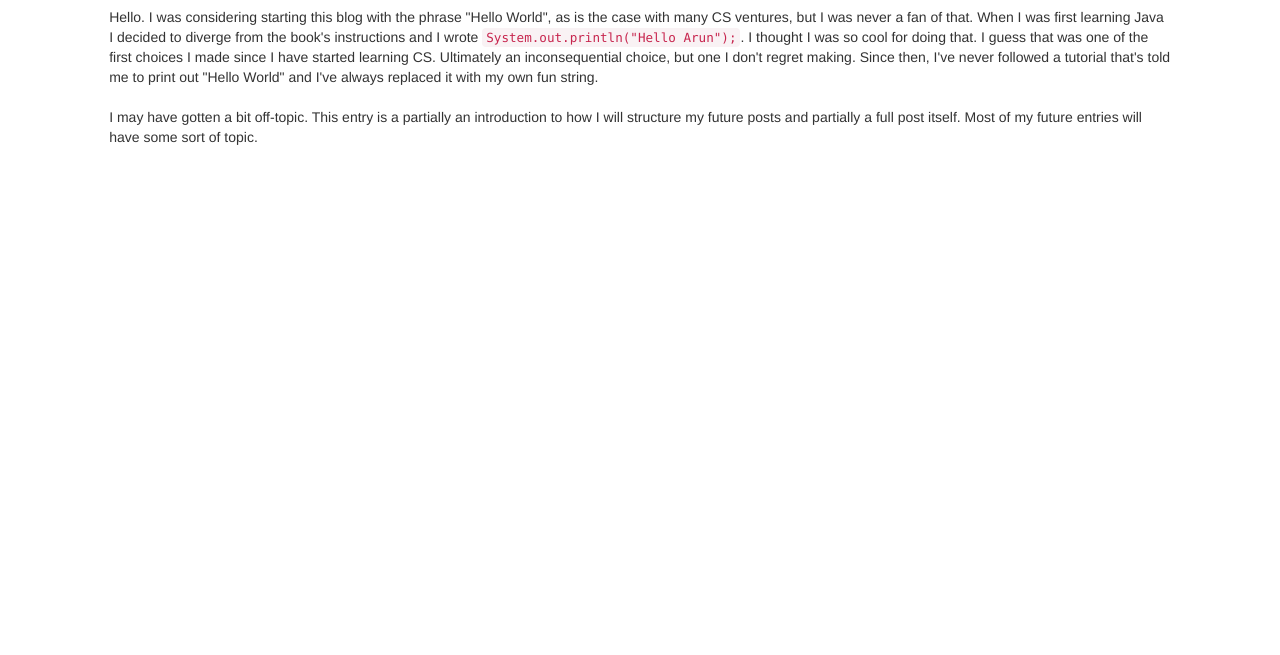
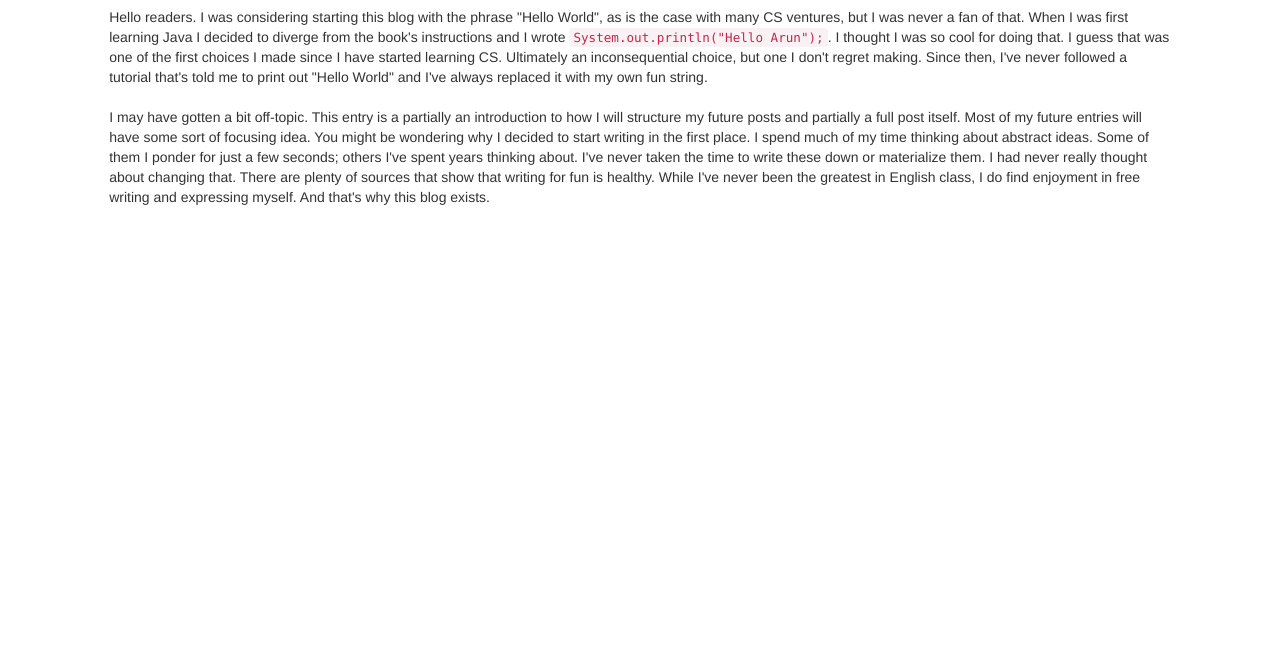
Before and after one commit to Avol9/ArunArjunakani, a plain HTML site: page blog/powerOfChoice.html in a window 1280 px wide. Shown: the part 89-744 px from the top of the page. Drawn offline with nearby package versions, Linux system fonts and the light colour scheme.

Commit message:
Added to blog entry

```diff
--- a/blog/powerOfChoice.html
+++ b/blog/powerOfChoice.html
@@ -9,7 +9,7 @@
     <script src="https://ajax.googleapis.com/ajax/libs/jquery/3.1.1/jquery.min.js"></script>
     <script src="https://maxcdn.bootstrapcdn.com/bootstrap/3.3.7/js/bootstrap.min.js"></script>
 </head>
-</body>
+<body>
 <header>
     <table class="header">
         <tr>
@@ -25,7 +25,7 @@
     <div class="col-sm-1"></div>
     <div class="col-sm-10">
         <h3>The Power of Choice</h3>
-        <p>Hello. I was considering starting this blog with the phrase "Hello World", as is the case with many CS ventures,
+        <p>Hello readers. I was considering starting this blog with the phrase "Hello World", as is the case with many CS ventures,
            but I was never a fan of that. When I was first learning Java I decided to diverge from the book's instructions
            and I wrote <code>System.out.println("Hello Arun");</code>. I thought I was so cool for doing that. I guess that
             was one of the first choices I made since I have started learning CS. Ultimately an inconsequential choice, but one I don't regret making. Since then, I've never followed a tutorial that's told
@@ -33,7 +33,12 @@
             <br>
             <br>
             I may have gotten a bit off-topic. This entry is a partially an introduction to how I will structure my future posts and
-            partially a full post itself. Most of my future entries will have some sort of topic.
+            partially a full post itself. Most of my future entries will have some sort of focusing idea. You might be wondering why I
+            decided to start writing in the first place. I spend much of my time thinking about abstract ideas. Some of them I ponder for
+            just a few seconds; others I've spent years thinking about. I've never taken the time to write these down or materialize them.
+            I had never really thought about changing that. There are plenty of sources that show that writing for fun is healthy. While
+            I've never been the greatest in English class, I do find enjoyment in free writing and expressing myself. And that's why this
+            blog exists.
         </p>
     </div>
     <div class="col-sm-1"></div>
```
